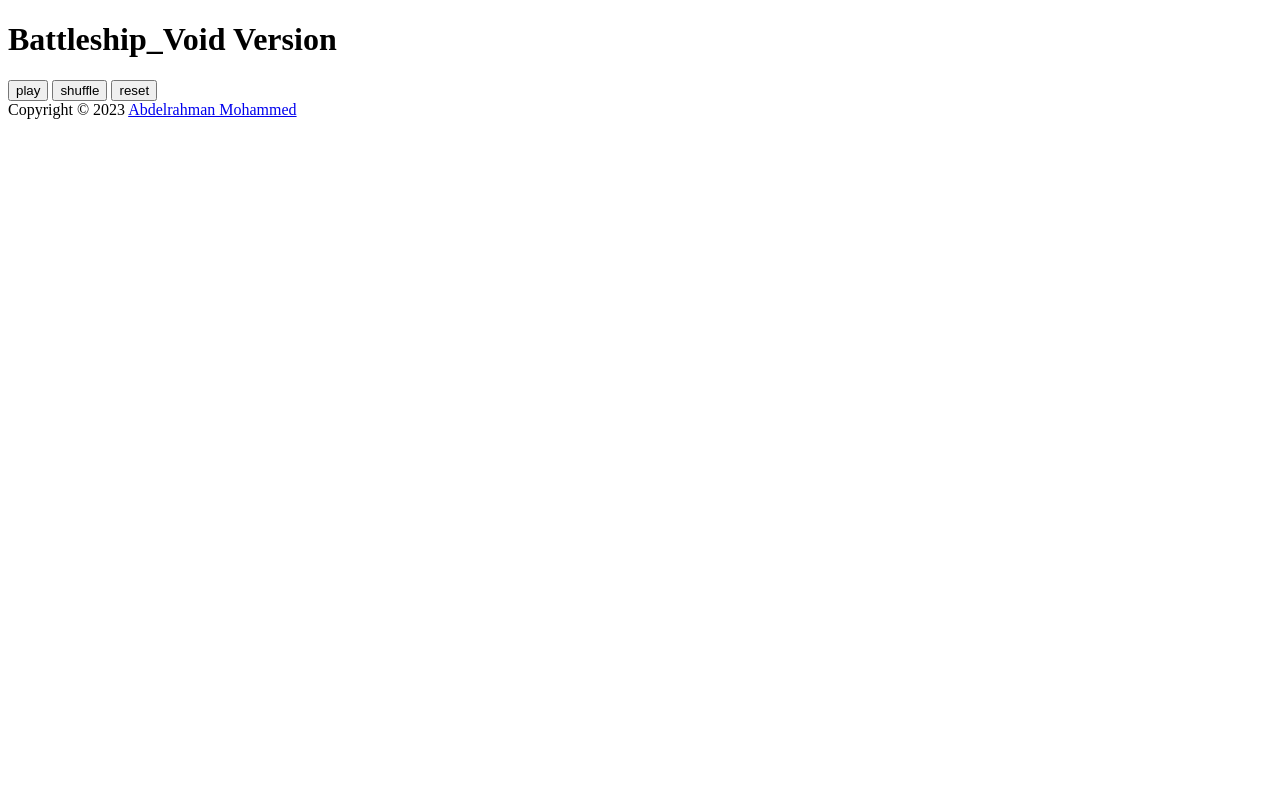
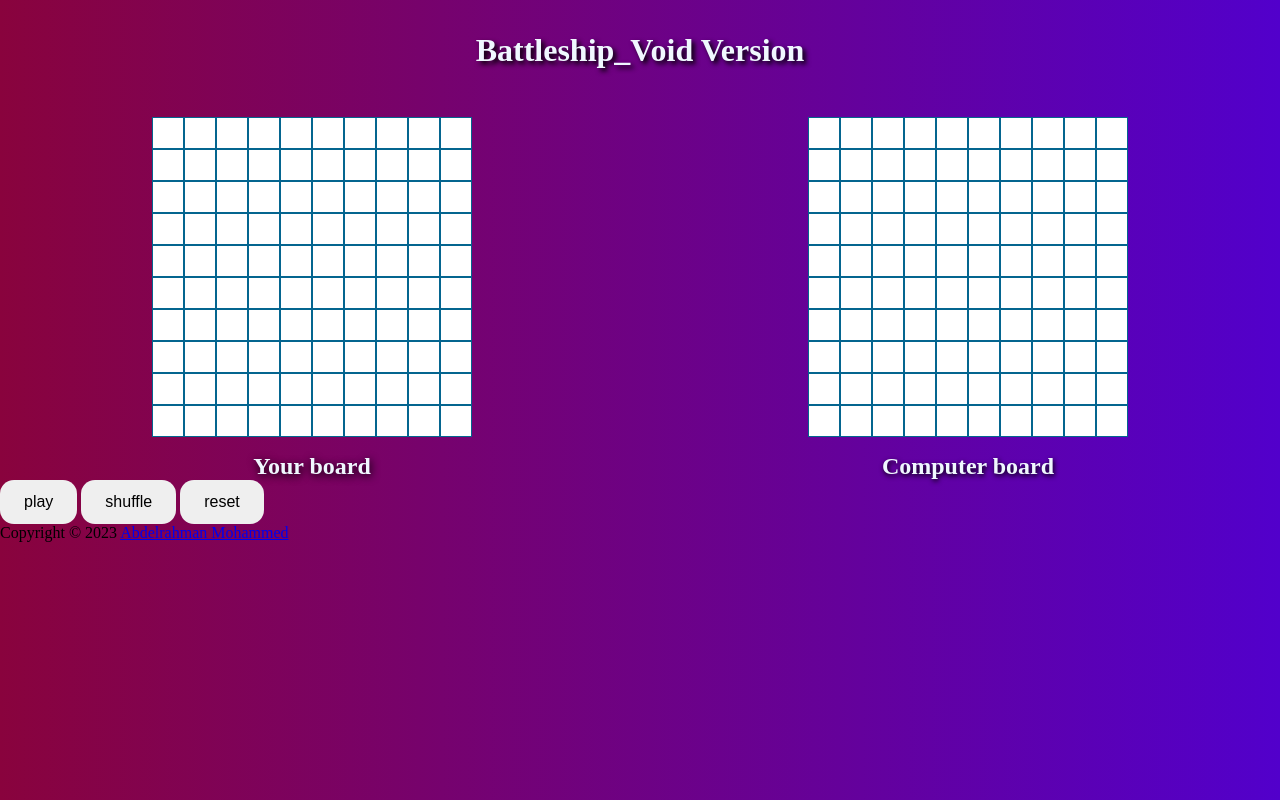
Before and after one commit to Wespro/Project-Battleship-TOD, a website with bundled scripts: page index.html in a window 1280 px wide. Built offline with nearby package versions, Linux system fonts and the light colour scheme.

Commit message:
Add - Dom structure for battle boards - style header and main

```diff
--- a/domInteractions.js
+++ b/domInteractions.js
@@ -1,7 +1,27 @@
-import { Ship, Gameboard, Player } from "./index";
+import { Ship, Gameboard, Player } from "./index.js";
 
 export default (function () {
+  const computer = Player("Computer");
+  const player = Player("Player");
 
+  const youBoard = document.querySelector(".youBoard");
+  const computerBoard = document.querySelector(".computerBoard");
+  const fragment = document.createDocumentFragment();
+  const fragment2 = document.createDocumentFragment();
+
+  player.gameboard.board.forEach((cord) => {
+    const cell = document.createElement("div");
+    cell.classList.add(`${cord.cord}`, "cell");
+    fragment.append(cell);
+    youBoard.append(fragment);
+  });
+
+  computer.gameboard.board.forEach((cord) => {
+    const cell = document.createElement("div");
+    cell.classList.add(`${cord.cord}`, "cell");
+    fragment2.append(cell);
+    computerBoard.append(fragment2);
+  });
 
   return {};
 })();
--- a/index.html
+++ b/index.html
@@ -13,14 +13,15 @@
       <div class="boards">
         <div class="yourBoardCont">
           <div class="youBoard"></div>
-          <div class="youBoardHeader"></div>
+          <h2 class="youBoardHeader">Your board</h2>
         </div>
 
         <div class="computerBoardCont">
           <div class="computerBoard"></div>
-          <div class="computerBoardHeader"></div>
+          <h2 class="computerBoardHeader">Computer board</h2>
         </div>
       </div>
+
       <div class="controls">
         <button class="play">play</button>
         <button class="shuffle">shuffle</button>
@@ -31,6 +32,6 @@
       Copyright © 2023
       <a href="https://github.com/Wespro"> Abdelrahman Mohammed</a>
     </footer>
-    <script src="index.js"></script>
+    <script src="domInteractions.js " type="module"></script>
   </body>
 </html>
--- a/index.js
+++ b/index.js
@@ -55,14 +55,14 @@ const Gameboard = () => {
     return hitCord;
   };
 
-  return { placeShipOnBoard, receiveAttack, shipCords, cordsBeenHit };
+  return { board, placeShipOnBoard, receiveAttack, shipCords, cordsBeenHit };
 };
 
 //player factory
 const Player = (name) => {
   return {
     name,
-    board: Gameboard(),
+    gameboard: Gameboard(),
   };
 };
 
--- a/styles.css
+++ b/styles.css
@@ -0,0 +1,83 @@
+* {
+  margin: 0;
+  padding: 0;
+  box-sizing: border-box;
+}
+button {
+  border: none;
+  padding: 0.8rem 1.5rem;
+  border-radius: 14px;
+  font-size: 1rem;
+  cursor: pointer;
+}
+
+button:hover {
+  filter: brightness(1.2);
+}
+body {
+  background-image: linear-gradient(to right, rgb(137, 3, 61), rgb(82, 0, 203));
+}
+header h1 {
+  text-align: center;
+  margin: 2rem 0 3rem;
+  color: aliceblue;
+  text-shadow: 3px 3px 5px black;
+}
+.boards {
+  display: flex;
+  justify-content: center;
+  gap: 2rem;
+  justify-content: space-around;
+  align-items: center;
+  flex-wrap: wrap;
+}
+.yourBoardCont {
+  display: flex;
+  flex-direction: column;
+  gap: 1rem;
+  justify-content: center;
+  align-items: center;
+}
+.youBoard {
+  display: grid;
+  grid-template-columns: 1fr 1fr 1fr 1fr 1fr 1fr 1fr 1fr 1fr 1fr;
+  grid-template-rows: 1fr 1fr 1fr 1fr 1fr 1fr 1fr 1fr 1fr 1fr;
+  border-radius: 14px;
+  align-content: center;
+}
+.youBoardHeader {
+  text-align: center;
+  color: aliceblue;
+  text-shadow: 1px 2px 8px black;
+}
+
+.computerBoardCont {
+  display: flex;
+  flex-direction: column;
+  gap: 1rem;
+  justify-content: center;
+  align-items: center;
+}
+.computerBoard {
+  display: grid;
+  grid-template-columns: 1fr 1fr 1fr 1fr 1fr 1fr 1fr 1fr 1fr 1fr;
+  grid-template-rows: 1fr 1fr 1fr 1fr 1fr 1fr 1fr 1fr 1fr 1fr;
+  border-radius: 14px;
+  align-content: center;
+}
+.computerBoardHeader {
+  text-align: center;
+  color: aliceblue;
+  text-shadow: 1px 2px 5px black;
+}
+.cell {
+  width: 2rem;
+  height: 2rem;
+  background-color: rgb(255, 255, 255);
+  border: 0.1px groove rgb(4, 101, 143);
+}
+
+.cell:hover {
+  background-color: rgb(204, 204, 204);
+  cursor: pointer;
+}
```
